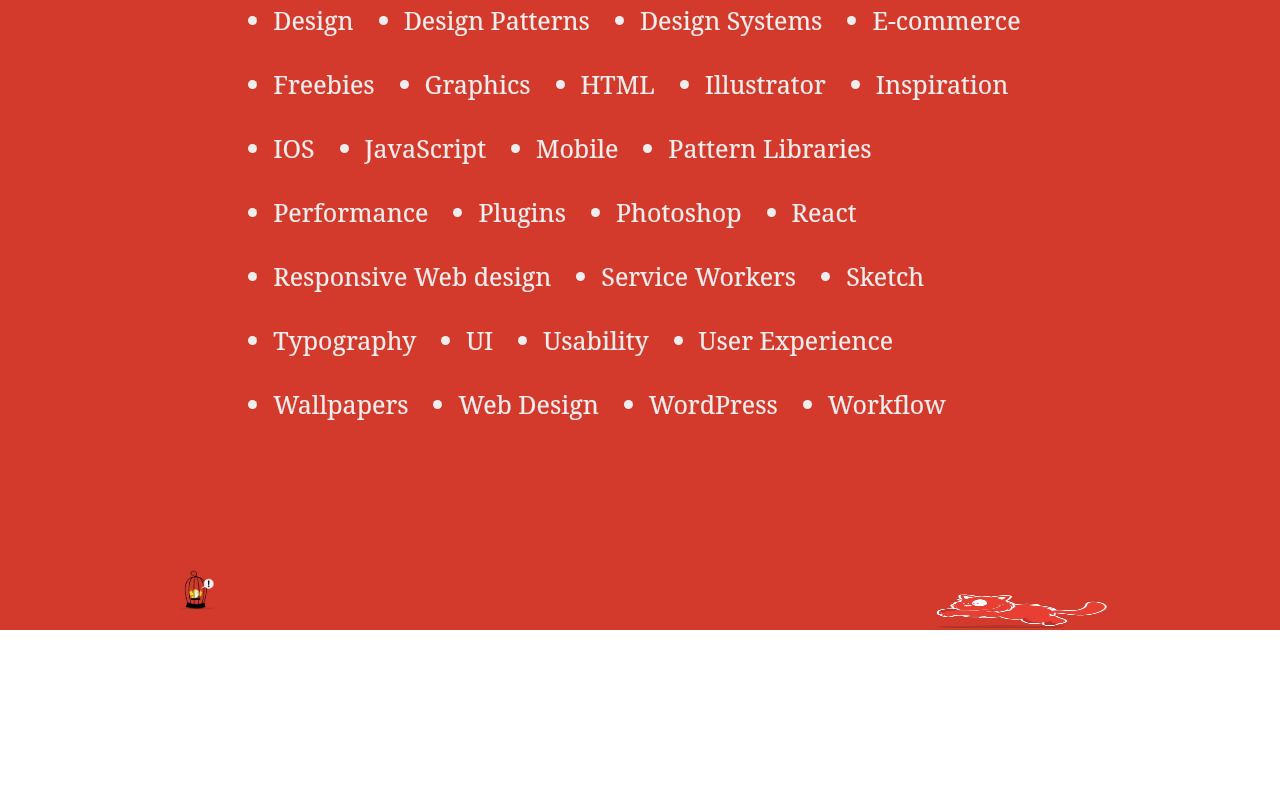
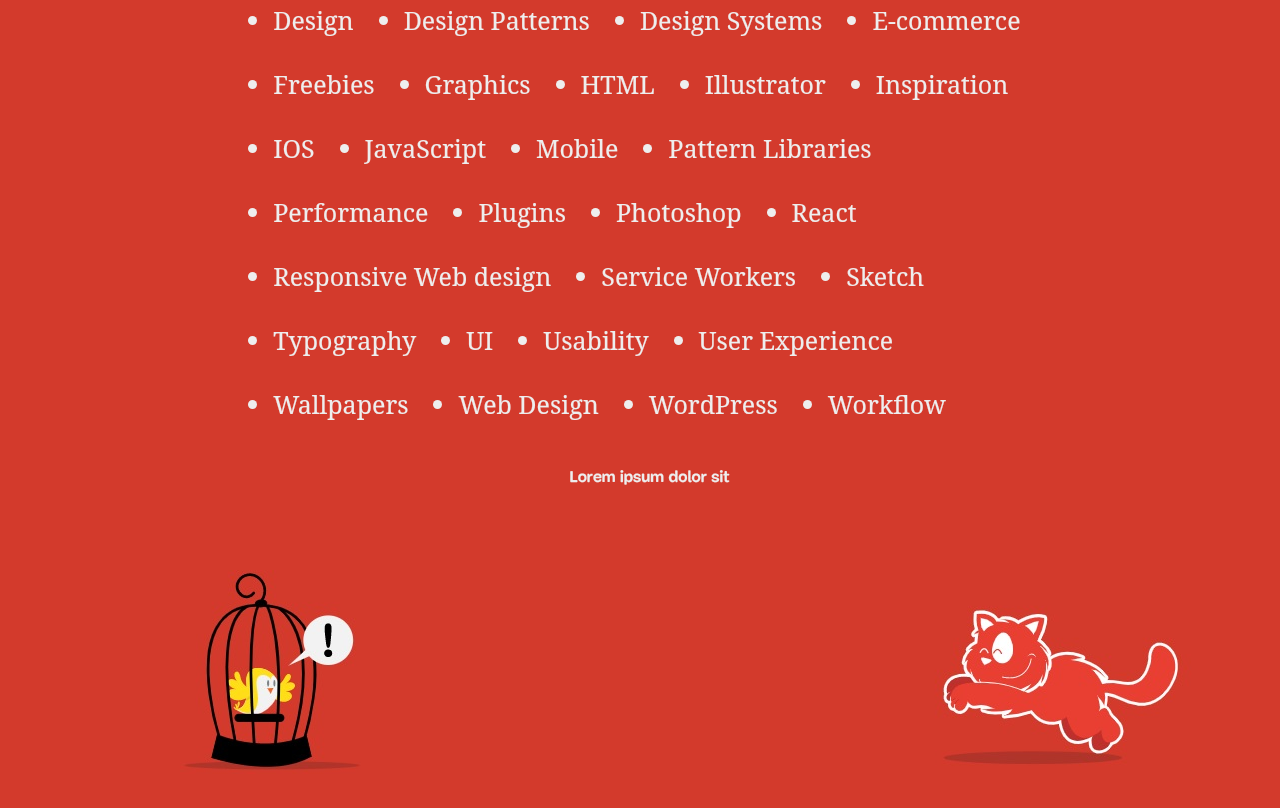
Before and after one commit to R4Ajeti/microverse_design_teardown, a plain HTML site: page index.html in a window 1280 px wide. Shown: the part 6966-7774 px from the top of the page. Before the commit the page ends 7596 px from the top, so only its background shows below. Drawn offline with Linux system fonts and the light colour scheme.

Commit message:
Footer layout icons fixed

```diff
--- a/css/style.css
+++ b/css/style.css
@@ -50,7 +50,7 @@ nav ul .nav-itemN{
   padding-top: 0px;
 }
 
-img{height:2.5em;display:block;content:" ";width:100%;z-index:2;}
+nav img{height:2.5em;display:block;content:" ";width:100%;z-index:2;}
 
 
 footer {
@@ -70,7 +70,7 @@ footer {
 
 .footer-elems{
   width: 100%;
-  height: 800px;
+  height: 1000px;
   background-color: #d33a2c;
   margin-left: 25px;
   margin-right: 6px;
--- a/index.html
+++ b/index.html
@@ -363,9 +363,8 @@
                       <li class="footer-item">Workflow</li>
                   </ul>
               </div>
-              <div><img width="200px" height="400px" src="img/cage.jpg" alt="Cage not found"/></div>
-              <div></div>
-              <div></div>
+              <div><img src="img/cage.jpg" alt="Cage not found"/></div>
+              <div>Lorem ipsum dolor sit</div>
               <div><img src="img/cat.jpg" alt="Cat not found"/></div>
           </div>
       </div>
```
